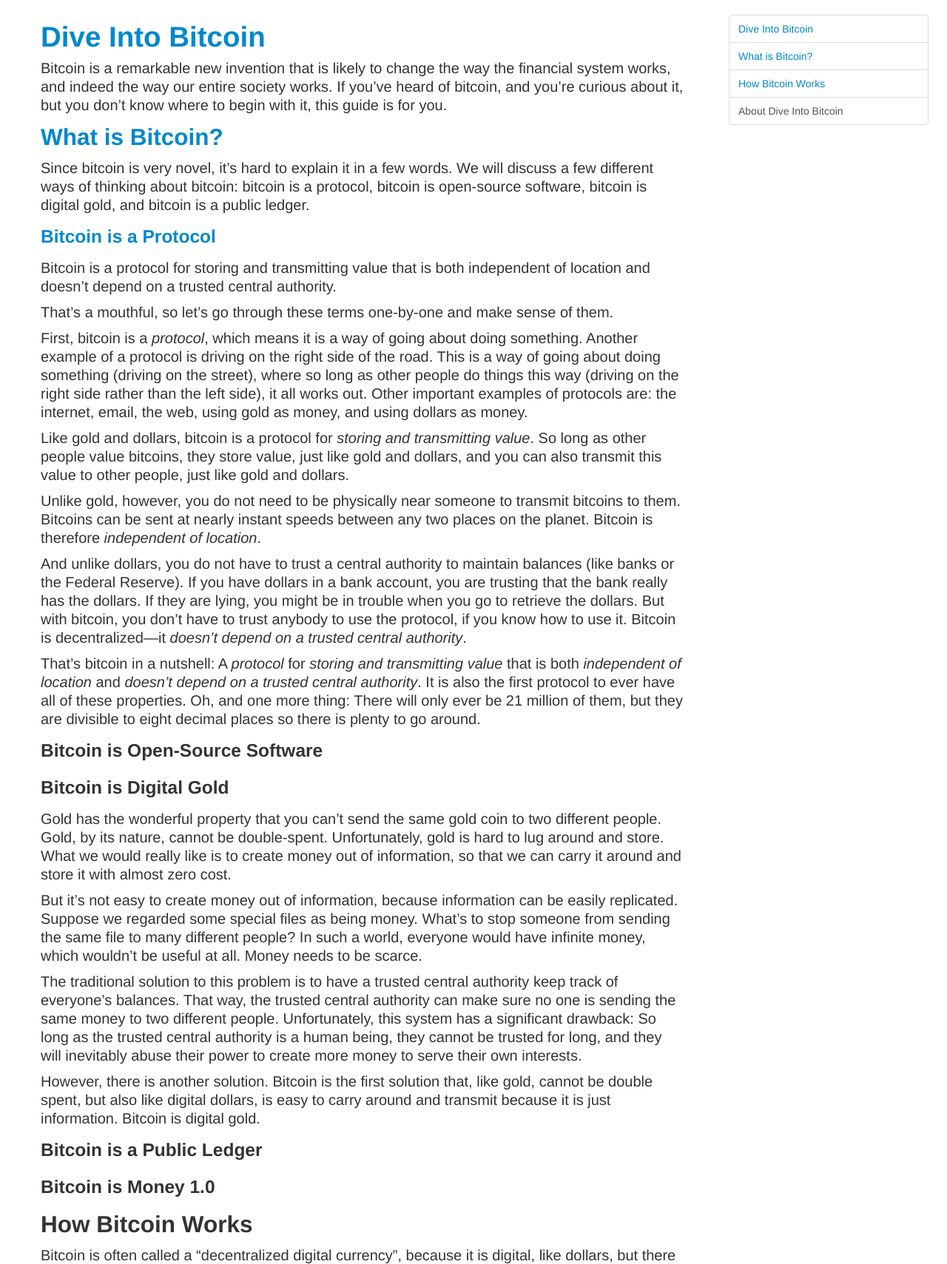
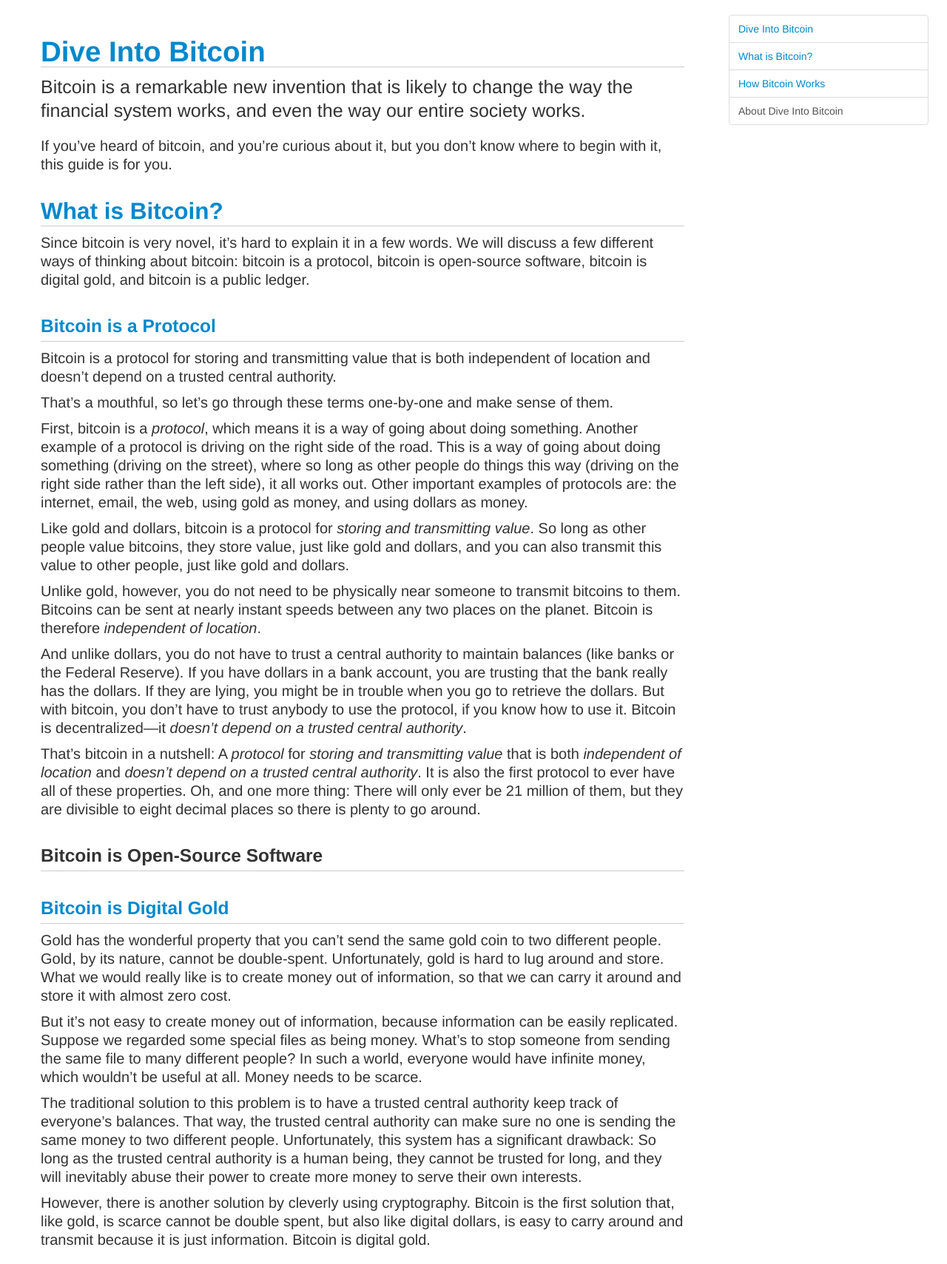
Before and after one commit to matiu/diveintobitcoin.com, a website: page public/index.html in a window 1280 px wide. Shown: the top 1709 px of the page at 74% size. Drawn offline with nearby package versions, Linux system fonts and the light colour scheme.

Commit message:
minor tweaks

```diff
--- a/public/css/style.css
+++ b/public/css/style.css
@@ -15,6 +15,26 @@ body {
   line-height: 25px;
 }
 
+.content .lead {
+  font-size: 25px;
+  line-height: 32px;
+}
+
 .content li {
   line-height: 25px;
 }
+
+.footer {
+  text-align: center;
+}
+
+h1, h2, h3 {
+  margin-top: 30px;
+  border-bottom: 1px solid #ccc;
+}
+
+@media (max-width: 480px) {
+  h1 {
+    margin-top: 0px;
+  }
+}
--- a/public/index.html
+++ b/public/index.html
@@ -13,10 +13,14 @@
     <div class="span9">
       <div class="content">
 
+
 <h1 id="diveintobitcoin"><a href="/">Dive Into Bitcoin</a></h1>
 
+<p class="lead">
+Bitcoin is a remarkable new invention that is likely to change the way the financial system works, and even the way our entire society works.
+</p>
+
 <p>
-Bitcoin is a remarkable new invention that is likely to change the way the financial system works, and indeed the way our entire society works.
 If you&#8217;ve heard of bitcoin, and you&#8217;re curious about it, but you don&#8217;t know where to begin with it, this guide is for you.
 </p>
 
@@ -49,7 +53,7 @@ Oh, and one more thing: There will only ever be 21 million of them, but they are
 
 <h3>Bitcoin is Open-Source Software</h3>
 
-<h3>Bitcoin is Digital Gold</h3>
+<h3 id="bitcoinisdigitalgold"><a href="#bitcoinisdigitalgold">Bitcoin is Digital Gold</a></h3>
 
 <p>
 Gold has the wonderful property that you can&#8217;t send the same gold coin to two different people.
@@ -72,8 +76,8 @@ So long as the trusted central authority is a human being, they cannot be truste
 </p>
 
 <p>
-However, there is another solution.
-Bitcoin is the first solution that, like gold, cannot be double spent, but also like digital dollars, is easy to carry around and transmit because it is just information.
+However, there is another solution by cleverly using cryptography.
+Bitcoin is the first solution that, like gold, is scarce cannot be double spent, but also like digital dollars, is easy to carry around and transmit because it is just information.
 Bitcoin is digital gold.
 </p>
 
@@ -166,6 +170,13 @@ Please use Dive Into Bitcoin as you see fit.
       </div>
     </div>
   </div>
+  <div class="row">
+    <div class="span12 footer">
+      <hr>
+      <p class="last-updated">Last updated July 25, 2013</p>
+      <p><a href="http://ryanxcharles.com/">&lt;3, Ryan X. Charles</a></p>
+    </div>
+  </div>
 </div>
 
 <script src="http://code.jquery.com/jquery.js"></script>
```
